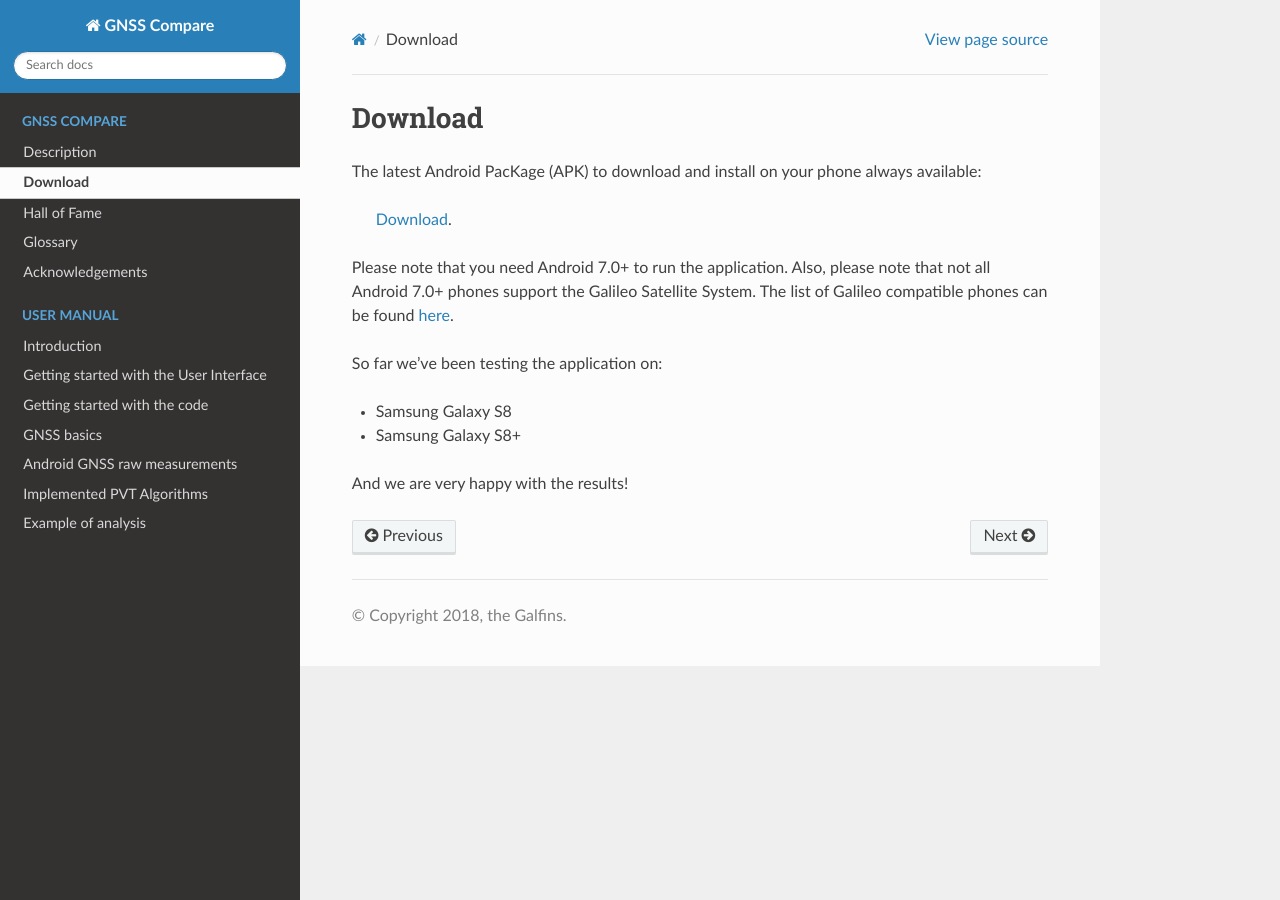
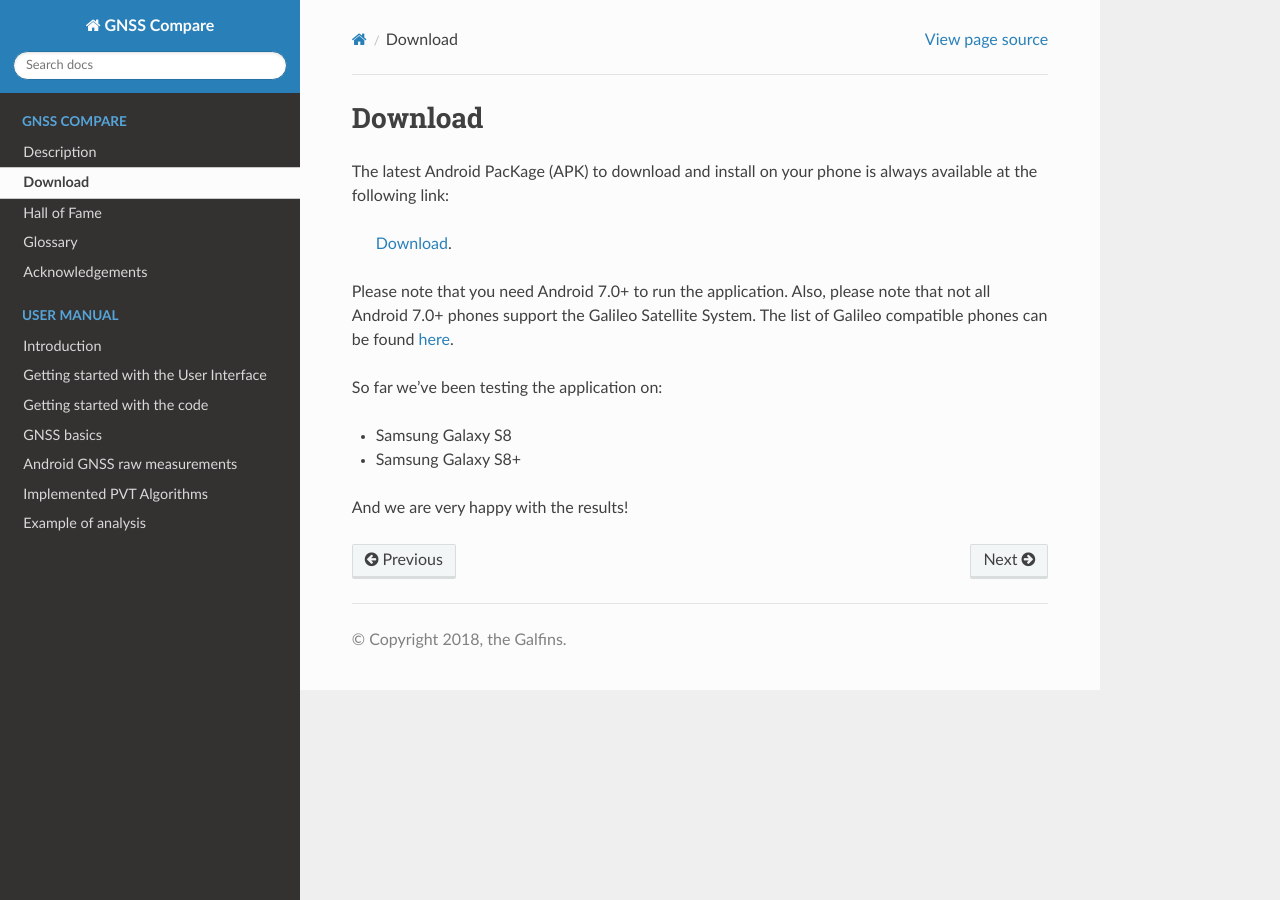
Before and after one commit to TheGalfins/GNSS_Compare, a Sphinx documentation site: the page built from docs/download.rst, in a window 1280 px wide. Built offline with Sphinx 7.4.7 and the Read the Docs theme 2.0.0, drawn with Linux system fonts in a browser that asks for light colours; pages that are not in the unit, such as notebooks, are missing from menus.

Commit message:
Modified something in download.rst

```diff
--- a/docs/download.rst
+++ b/docs/download.rst
@@ -3,7 +3,7 @@
 Download
 *********
 
-The latest Android PacKage (APK) to download and install on your phone always available:
+The latest Android PacKage (APK) to download and install on your phone is always available at the following link:
 
  `Download <https://github.com/TheGalfins/GNSS_Compare/raw/master/release_apk/GNSS_Compare.apk>`_.
 
```
